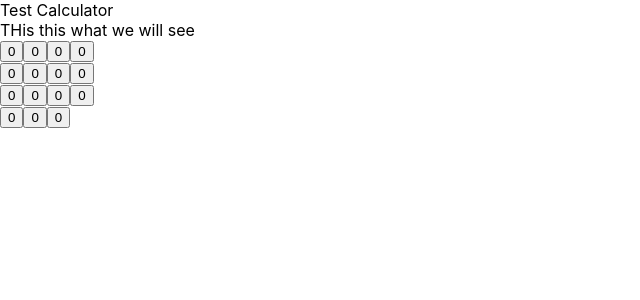
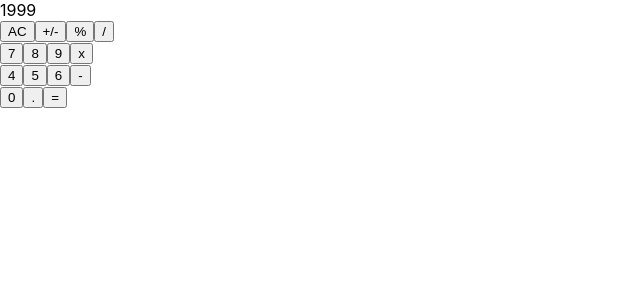
Before and after one commit to DevLinh/simple-react-calculator, a React (Create React App) app: page / in a window 1280 px wide. Shown: the top 300 px of the page, without its empty margins (0-640 px from the left). Built offline with nearby package versions, Linux system fonts and the light colour scheme.

Commit message:
add props and review layout

```diff
--- a/src/component/App.js
+++ b/src/component/App.js
@@ -5,8 +5,7 @@ class App extends React.Component {
   render() {
     return (
       <div>
-        Test Calculator
-        <Display />
+        <Display value="1999" />
         <ButtonPanel />
       </div>
     );
--- a/src/component/Button.js
+++ b/src/component/Button.js
@@ -1,9 +1,11 @@
 import React, { Component } from "react";
-
+import PropTypes from "prop-types";
 export class Button extends Component {
   render() {
-    return <button>0</button>;
+    return <button>{this.props.name}</button>;
   }
 }
-
+Button.propTypes = {
+  name: PropTypes.string
+};
 export default Button;
--- a/src/component/ButtonPanel.js
+++ b/src/component/ButtonPanel.js
@@ -5,27 +5,27 @@ export class ButtonPanel extends Component {
     return (
       <div>
         <div>
-          <Button />
-          <Button />
-          <Button />
-          <Button />
+          <Button name="AC" />
+          <Button name="+/-" />
+          <Button name="%" />
+          <Button name="/" />
         </div>
         <div>
-          <Button />
-          <Button />
-          <Button />
-          <Button />
+          <Button name="7" />
+          <Button name="8" />
+          <Button name="9" />
+          <Button name="x" />
         </div>
         <div>
-          <Button />
-          <Button />
-          <Button />
-          <Button />
+          <Button name="4" />
+          <Button name="5" />
+          <Button name="6" />
+          <Button name="-" />
         </div>
         <div>
-          <Button />
-          <Button />
-          <Button />
+          <Button name="0" />
+          <Button name="." />
+          <Button name="=" />
         </div>
       </div>
     );
--- a/src/component/Display.js
+++ b/src/component/Display.js
@@ -1,9 +1,12 @@
 import React, { Component } from "react";
-
+import PropTypes from "prop-types";
 export class Display extends Component {
   render() {
-    return <div>THis this what we will see</div>;
+    return <div>{this.props.value}</div>;
   }
 }
+Display.propTypes = {
+  value: PropTypes.string
+};
 
 export default Display;
```
